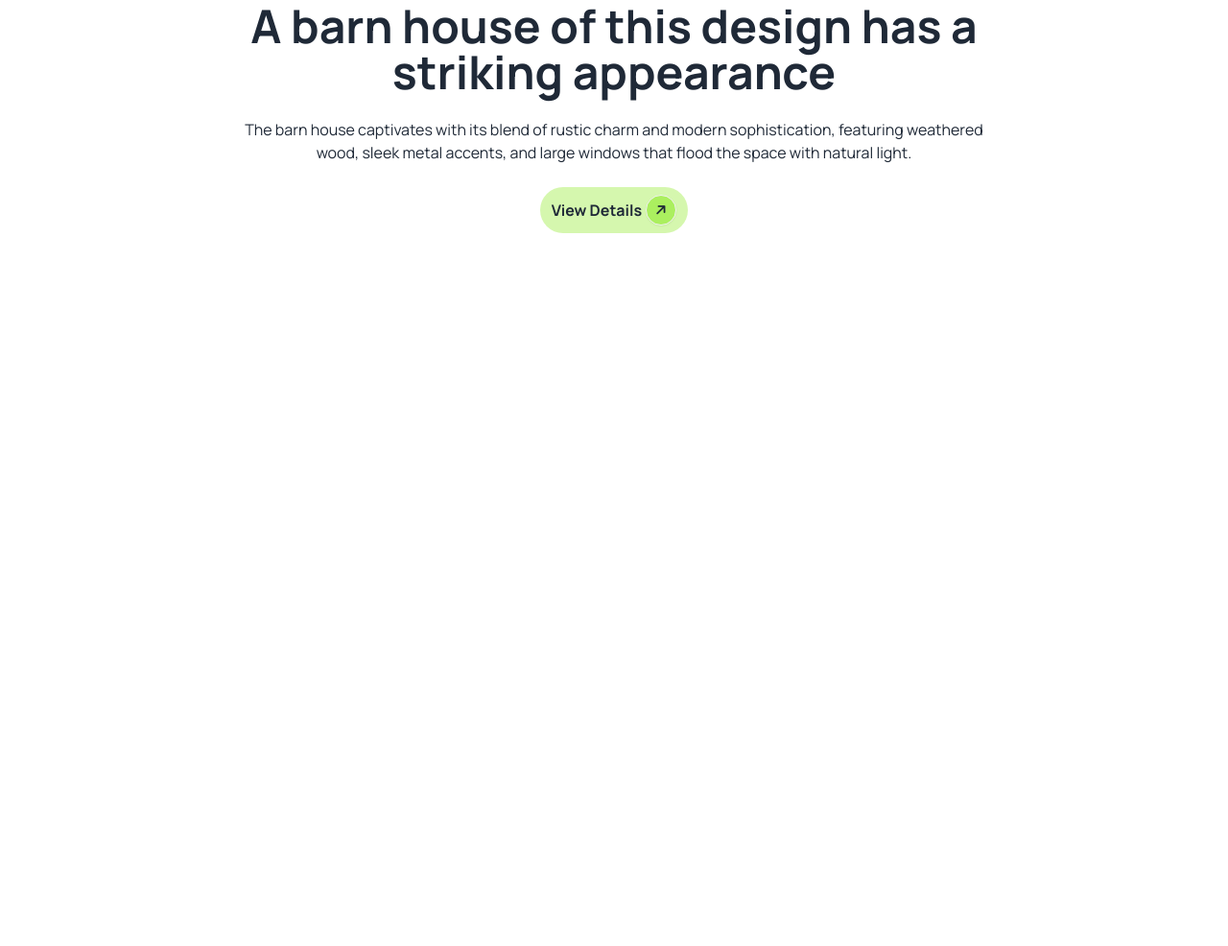
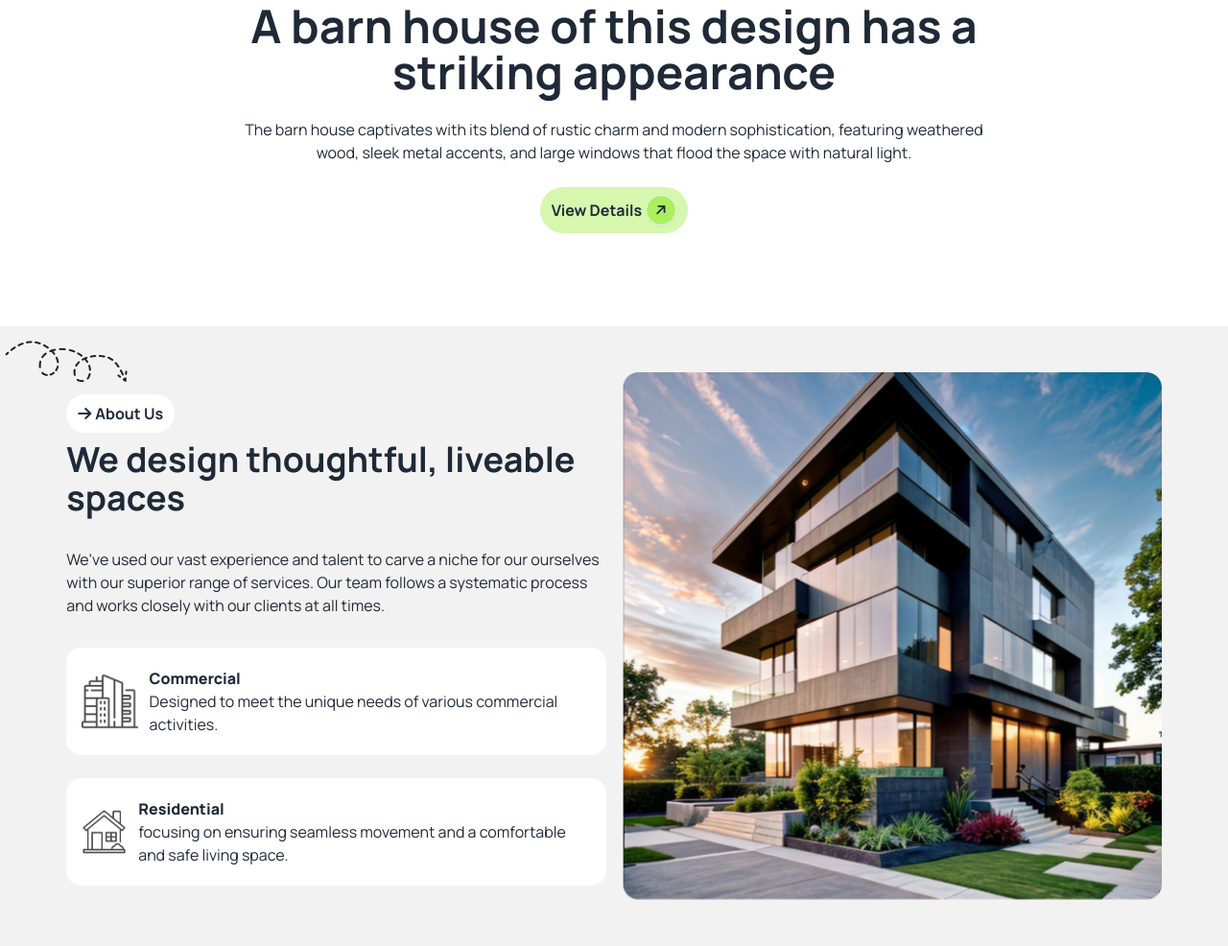
Before and after one commit to Binita-Karmakar/Assignment-Three, a plain HTML site: page index.html in a window 1280 px wide. Shown: the part 528-1514 px from the top of the page at 96% size. Before the commit the page ends 868 px from the top, so only its background shows below. Drawn offline with nearby package versions, Linux system fonts and the light colour scheme.

Commit message:
About us section

```diff
--- a/index.html
+++ b/index.html
@@ -101,7 +101,7 @@
             <div class="hero min-h-screen">
                 <div class="hero-content text-center flex flex-col">
                     <div>
-                        <img src="assets/banner.png" alt="house">
+                        <img src="assets/banner.png" alt="house" class="w-full">
                     </div>
                     <div>
                         <h1 class="text-5xl font-bold">A barn house of this design has a striking appearance</h1>
@@ -123,7 +123,55 @@
     </header>
 
     <body>
+        <!-- about us section -->
+        <section class="bg-base-200">
+            <div class="hero w-11/12 mx-auto">
+                <div class="hero-content py-12 flex-col lg:flex-row">
 
+                    <div class="relative space-y-2 flex-1">
+                        <img src="assets/Vector.png" alt="vector icon"
+                            class="absolute -left-16 -top-12 hidden md:block">
+                        <button class="flex items-center space-x-1 bg-white px-3 py-2 rounded-3xl">
+                            <i class="fa-solid fa-arrow-right"></i>
+                            <h3 class="font-bold">About Us</h3>
+                        </button>
+                        <h1 class="text-4xl font-bold">We design thoughtful, liveable spaces</h1>
+                        <p class="py-6">
+                            We've used our vast experience and talent to carve a niche for our ourselves with our
+                            superior range of services. Our team follows a systematic process and works closely with our
+                            clients at all times.
+                        </p>
+                        <div class="space-y-6">
+                            <!-- commertial card -->
+                            <div class="card card-side bg-white">
+                                <figure>
+                                    <img class="pl-4" src="assets/commercial.png" alt="commercial building" />
+                                </figure>
+                                <div class="px-3 py-5">
+                                    <h2 class="font-extrabold">Commercial</h2>
+                                    <p>Designed to meet the unique needs of
+                                        various commercial activities.</p>
+                                </div>
+                            </div>
+                            <!-- residential card -->
+                            <div class="card card-side bg-white">
+                                <figure>
+                                    <img class="pl-4" src="assets/residential.png" alt="commercial building" />
+                                </figure>
+                                <div class="px-3 py-5">
+                                    <h2 class="font-extrabold">Residential</h2>
+                                    <p>focusing on ensuring seamless movement and a comfortable and
+                                        safe living space. </p>
+                                </div>
+                            </div>
+                        </div>
+                    </div>
+                    <div class="flex-1">
+                        <img src="assets/Rectangle.png" />
+                    </div>
+                </div>
+            </div>
+        </section>
     </body>
     <footer>
 
```
